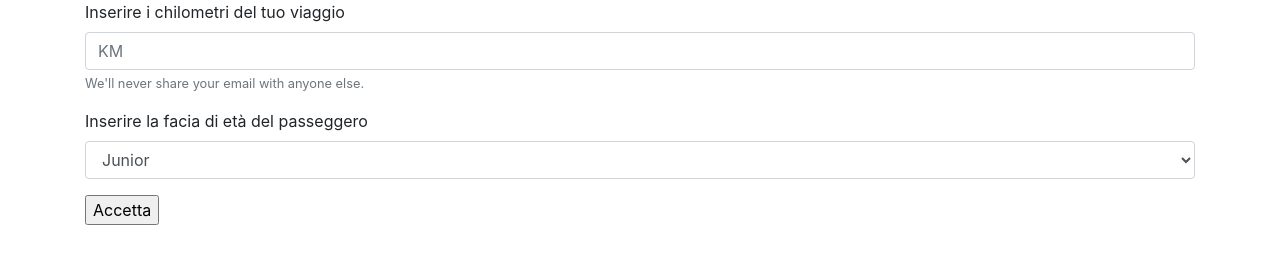
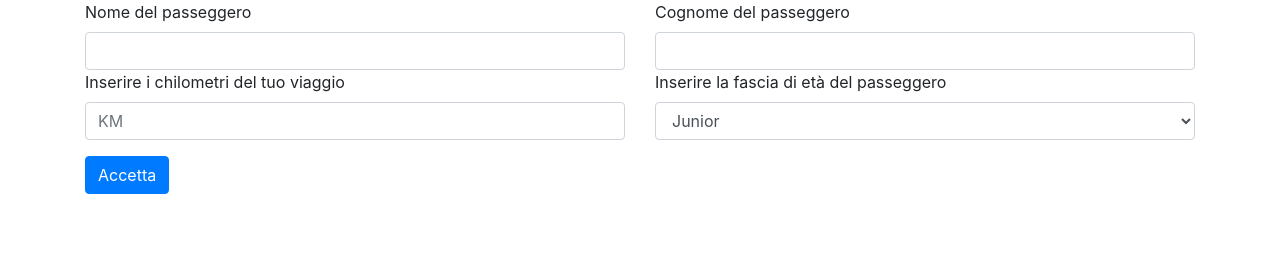
Before and after one commit to EnricoGenovese/js-biglietto-treno-form, a plain HTML site: page index.html in a window 1280 px wide. Drawn offline with nearby package versions, Linux system fonts and the light colour scheme; files that its build step writes are made by us from their sources.

Commit message:
add second milestone objectives; add name and surname form inputs; add empty paragraphs to add passenger infos;

```diff
--- a/index.html
+++ b/index.html
@@ -9,46 +9,64 @@
         crossorigin="anonymous" referrerpolicy="no-referrer">
     <link rel="stylesheet" href="https://cdn.jsdelivr.net/npm/bootstrap@4.3.1/dist/css/bootstrap.min.css"
         integrity="sha384-ggOyR0iXCbMQv3Xipma34MD+dH/1fQ784/j6cY/iJTQUOhcWr7x9JvoRxT2MZw1T" crossorigin="anonymous">
-    <link rel="stylesheet" href="./style/style.css">
+    <link rel="stylesheet" href="./css/style.css">
     <title>Interazioni DOM</title>
 </head>
 
 <body>
+    <!-- Form in cui il passeggero inserisce le proprie informazioni -->
     <div class="container">
-        <form>
-            <div class="form-group">
+        <form class="row">
+            <div class="col-md-6">
+                <label for="name">Nome del passeggero</label>
+                <input type="text" class="form-control" name="name" id="name">
+            </div>
+            <div class="col-md-6">
+                <label for="surname">Cognome del passeggero</label>
+                <input type="text" class="form-control" name="surname" id="surname">
+            </div>
+            <div class="col-md-6">
                 <label for="distance">Inserire i chilometri del tuo viaggio</label>
                 <input type="number" class="form-control" id="distance" placeholder="KM">
-                <small id="emailHelp" class="form-text text-muted">We'll never share your email with anyone
-                    else.</small>
             </div>
-            <div class="form-group">
-                <label for="age">Inserire la facia di età del passeggero</label>
-                <select class="form-control" id="age" placeholder="Età del passeggero">
+            <div class="col-md-6">
+                <label for="age">Inserire la fascia di età del passeggero</label>
+                <select class="form-control" id="age">
                     <option value="17">Junior</option>
                     <option value="standard">Adulto</option>
                     <option value="65">Senior</option>
                 </select>
             </div>
-            <input type="submit" value="Accetta" btn btn-primary"></input>
+            <div class="col-md-12 my-3">
+                <input type="submit" value="Accetta" class="btn btn-primary">
+            </div>
         </form>
     </div>
+    <!-- Stampa del biglietto con le informazioni inserite dall'utente nel form e il prezzo finale del biglietto  -->
     <div class="container">
-        <p id="ticket">
+        <div class="row">
+            <div class="col-md-6">
+                <p id="firstname">
 
-        </p>
+                </p>
+            </div>
+            <div class="col-md-6">
+                <p id="lastname">
+
+                </p>
+            </div>
+            <div class="col-md-12">
+                <p id="price">
+
+                </p>
+            </div>
+            <div class="col-md-12">
+                <p id="message">
+
+                </p>
+            </div>
+        </div>
     </div>
-
-
-
-
-
-
-
-
-
-
-
     <script src="./script/script.js"></script>
 </body>
 
```
